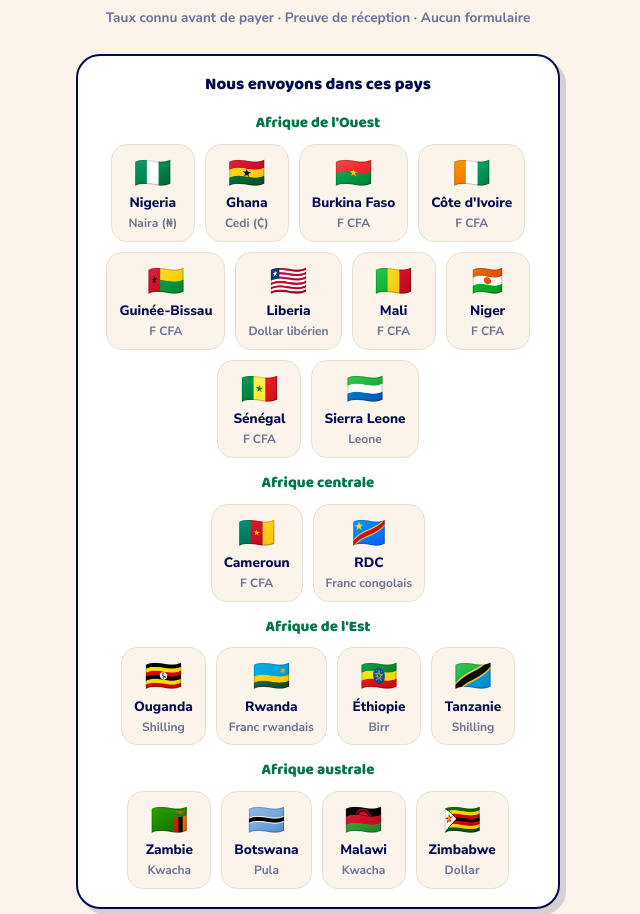
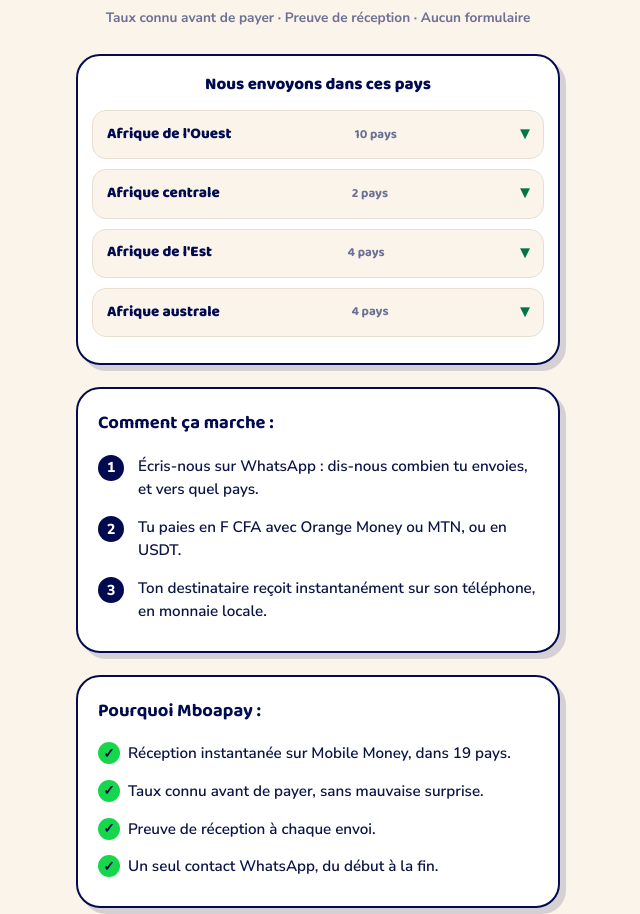
Before and after one commit to amamoudou96-lab/groupe-whatsapp-import, a plain HTML site: page index.html in a window 1280 px wide. Shown: the part 930-1844 px from the top of the page, without its empty margins (322-962 px from the left). Drawn offline with Linux system fonts and the light colour scheme.

Commit message:
Mboapay : groupes de pays repliables dans « Nous envoyons dans ces pays » (fermés par défaut, sans JavaScript)

```diff
--- a/index.html
+++ b/index.html
@@ -104,7 +104,13 @@ src="https://www.facebook.com/tr?id=1828137934892724&ev=PageView&noscript=1"
   .scene-legende { text-align: center; color: var(--gris); font-weight: 600; font-size: .9rem; margin: 10px 0 0; }
   .drapeaux { background: #ffffff; border: 2px solid var(--navy); border-radius: var(--rayon); box-shadow: 6px 6px 0 rgba(2,11,80,.15); padding: 16px 14px 18px; margin-bottom: 22px; animation: entree3d .7s cubic-bezier(.2,.7,.3,1.15) .6s backwards; }
   .drapeaux-titre { font-family: "Baloo 2", sans-serif; color: var(--navy); font-size: 1.05rem; font-weight: 800; margin-bottom: 12px; }
-  .drapeaux-groupe { font-family: "Baloo 2", sans-serif; color: var(--vert-logo-fonce); font-size: .95rem; font-weight: 800; margin: 14px 0 8px; }
+  .drapeaux-groupe-bloc { margin: 0 0 8px; }
+  .drapeaux-groupe { font-family: "Baloo 2", sans-serif; color: var(--navy); font-size: .95rem; font-weight: 800; margin: 10px 0 0; padding: 10px 14px; background: var(--creme); border: 1.5px solid var(--bord); border-radius: 14px; cursor: pointer; list-style: none; display: flex; justify-content: space-between; align-items: center; }
+  .drapeaux-groupe::-webkit-details-marker { display: none; }
+  .drapeaux-groupe::after { content: "\25BE"; color: var(--vert-logo-fonce); font-size: 1.1rem; }
+  details[open] .drapeaux-groupe::after { content: "\25B4"; }
+  .drapeaux-compte { color: var(--gris); font-weight: 700; font-size: .8rem; }
+  .drapeaux-groupe-bloc .drapeaux-liste { margin-top: 10px; }
   .drapeaux-liste { display: flex; flex-wrap: wrap; justify-content: center; gap: 10px; }
   .drapeau { display: flex; flex-direction: column; align-items: center; gap: 1px; background: var(--creme); border: 1.5px solid var(--bord); border-radius: 16px; padding: 10px 12px 8px; min-width: 84px; }
   .drapeau-icone { font-size: 1.9rem; line-height: 1.2; }
@@ -206,7 +212,8 @@ src="https://www.facebook.com/tr?id=1828137934892724&ev=PageView&noscript=1"
 
 <div class="drapeaux">
   <p class="drapeaux-titre">Nous envoyons dans ces pays</p>
-  <p class="drapeaux-groupe">Afrique de l'Ouest</p>
+  <details class="drapeaux-groupe-bloc">
+    <summary class="drapeaux-groupe"><span>Afrique de l'Ouest</span><span class="drapeaux-compte">10 pays</span></summary>
     <div class="drapeaux-liste">
     <span class="drapeau"><span class="drapeau-icone">🇳🇬</span><span class="drapeau-nom">Nigeria</span><span class="drapeau-monnaie">Naira (₦)</span></span>
     <span class="drapeau"><span class="drapeau-icone">🇬🇭</span><span class="drapeau-nom">Ghana</span><span class="drapeau-monnaie">Cedi (₵)</span></span>
@@ -219,25 +226,32 @@ src="https://www.facebook.com/tr?id=1828137934892724&ev=PageView&noscript=1"
     <span class="drapeau"><span class="drapeau-icone">🇸🇳</span><span class="drapeau-nom">Sénégal</span><span class="drapeau-monnaie">F CFA</span></span>
     <span class="drapeau"><span class="drapeau-icone">🇸🇱</span><span class="drapeau-nom">Sierra Leone</span><span class="drapeau-monnaie">Leone</span></span>
     </div>
-  <p class="drapeaux-groupe">Afrique centrale</p>
+  </details>
+  <details class="drapeaux-groupe-bloc">
+    <summary class="drapeaux-groupe"><span>Afrique centrale</span><span class="drapeaux-compte">2 pays</span></summary>
     <div class="drapeaux-liste">
     <span class="drapeau"><span class="drapeau-icone">🇨🇲</span><span class="drapeau-nom">Cameroun</span><span class="drapeau-monnaie">F CFA</span></span>
     <span class="drapeau"><span class="drapeau-icone">🇨🇩</span><span class="drapeau-nom">RDC</span><span class="drapeau-monnaie">Franc congolais</span></span>
     </div>
-  <p class="drapeaux-groupe">Afrique de l'Est</p>
+  </details>
+  <details class="drapeaux-groupe-bloc">
+    <summary class="drapeaux-groupe"><span>Afrique de l'Est</span><span class="drapeaux-compte">4 pays</span></summary>
     <div class="drapeaux-liste">
     <span class="drapeau"><span class="drapeau-icone">🇺🇬</span><span class="drapeau-nom">Ouganda</span><span class="drapeau-monnaie">Shilling</span></span>
     <span class="drapeau"><span class="drapeau-icone">🇷🇼</span><span class="drapeau-nom">Rwanda</span><span class="drapeau-monnaie">Franc rwandais</span></span>
     <span class="drapeau"><span class="drapeau-icone">🇪🇹</span><span class="drapeau-nom">Éthiopie</span><span class="drapeau-monnaie">Birr</span></span>
     <span class="drapeau"><span class="drapeau-icone">🇹🇿</span><span class="drapeau-nom">Tanzanie</span><span class="drapeau-monnaie">Shilling</span></span>
     </div>
-  <p class="drapeaux-groupe">Afrique australe</p>
+  </details>
+  <details class="drapeaux-groupe-bloc">
+    <summary class="drapeaux-groupe"><span>Afrique australe</span><span class="drapeaux-compte">4 pays</span></summary>
     <div class="drapeaux-liste">
     <span class="drapeau"><span class="drapeau-icone">🇿🇲</span><span class="drapeau-nom">Zambie</span><span class="drapeau-monnaie">Kwacha</span></span>
     <span class="drapeau"><span class="drapeau-icone">🇧🇼</span><span class="drapeau-nom">Botswana</span><span class="drapeau-monnaie">Pula</span></span>
     <span class="drapeau"><span class="drapeau-icone">🇲🇼</span><span class="drapeau-nom">Malawi</span><span class="drapeau-monnaie">Kwacha</span></span>
     <span class="drapeau"><span class="drapeau-icone">🇿🇼</span><span class="drapeau-nom">Zimbabwe</span><span class="drapeau-monnaie">Dollar</span></span>
     </div>
+  </details>
 </div>
 
 <div class="avantages">
```
Lines whose indentation alone changed are shown as unchanged.
